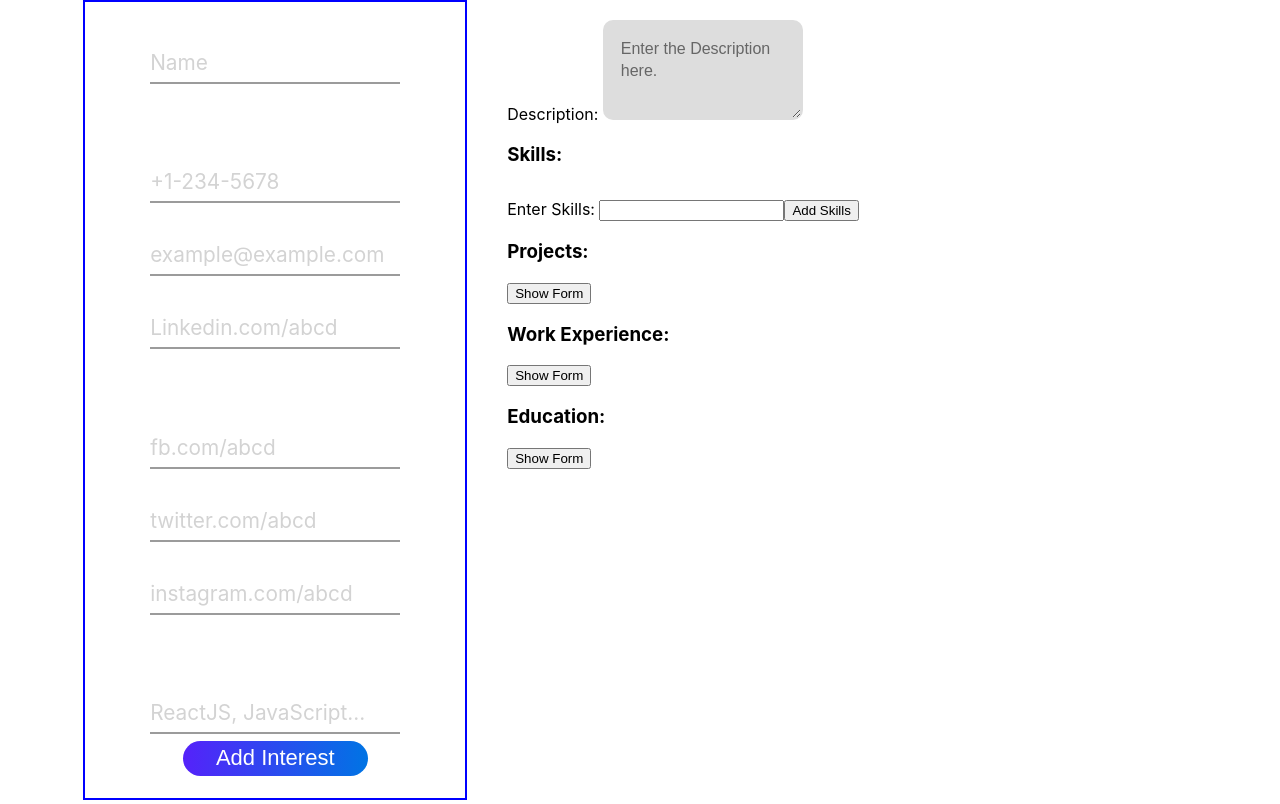
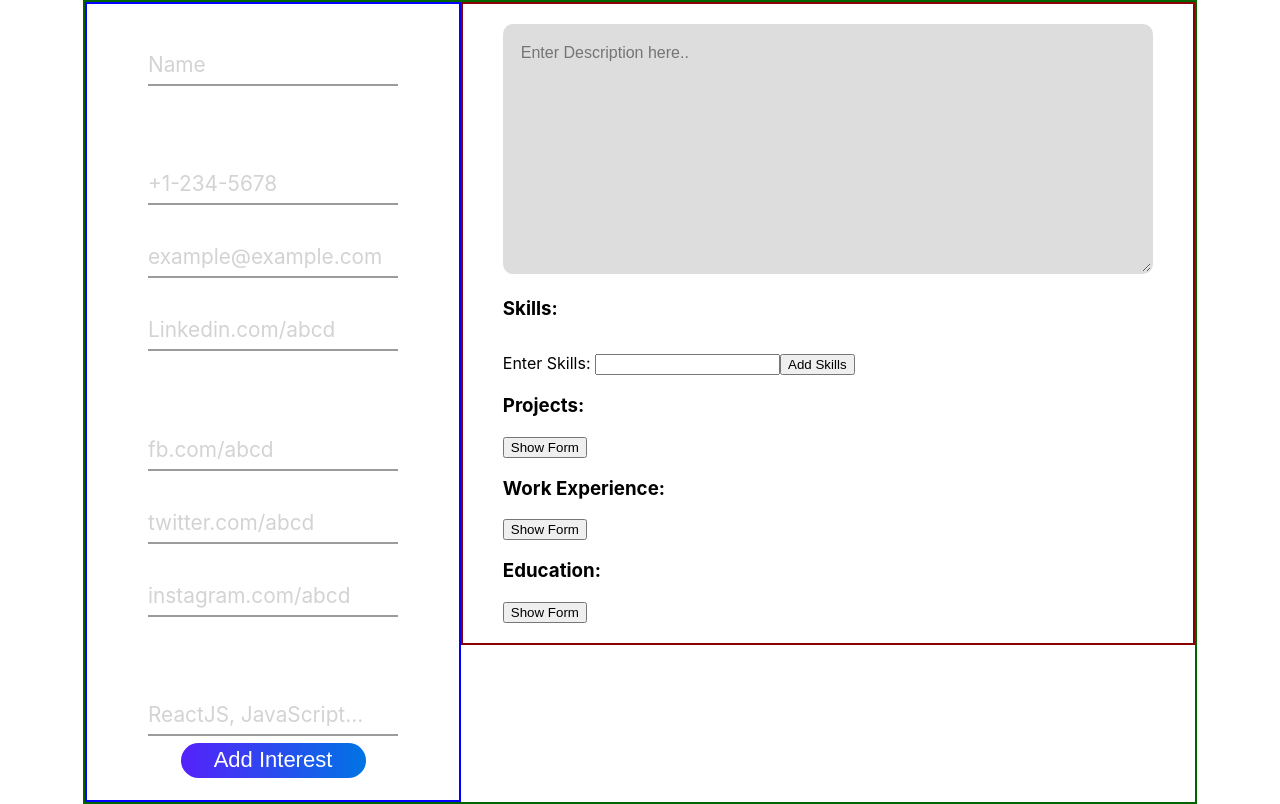
Before and after one commit to saadniazifed/React-CV-App, a React (Create React App) app: page / in a window 1280 px wide. Built offline with nearby package versions, Linux system fonts and the light colour scheme.

Commit message:
Description component has been styled.

```diff
--- a/src/components/MainContent/Description/Description.css
+++ b/src/components/MainContent/Description/Description.css
@@ -9,8 +9,8 @@
   font-weight: 500;
   font-size: 16px;
   line-height: 1.4;
-  width: 200px;
-  height: 100px;
+  width: 650px;
+  height: 250px;
   transition: all 0.2s;
 }
 
--- a/src/components/MainContent/Description/Description.js
+++ b/src/components/MainContent/Description/Description.js
@@ -6,7 +6,7 @@ class Description extends Component {
     super(props);
 
     this.state = {
-      descriptionValue: "Enter the Description here.",
+      descriptionValue: "",
     };
   }
 
@@ -19,12 +19,12 @@ class Description extends Component {
   render() {
     return (
       <>
-        <label htmlFor="descriptionValue">Description: </label>
         <textarea
           value={this.state.descriptionValue}
           onChange={this.handleDescriptionChange}
           name="descriptionValue"
           className="textarea"
+          placeholder="Enter Description here.."
         />
       </>
     );
--- a/src/components/MainContent/MainContent/MainContent.css
+++ b/src/components/MainContent/MainContent/MainContent.css
@@ -1,3 +1,4 @@
 .mainContentForm {
   padding: 20px 40px;
+  border: 2px solid darkred;
 }
--- a/src/components/Start/Start.css
+++ b/src/components/Start/Start.css
@@ -3,4 +3,5 @@
   width: 87vw;
   min-height: 100vh;
   display: flex;
+  border: 2px solid darkgreen;
 }
```
